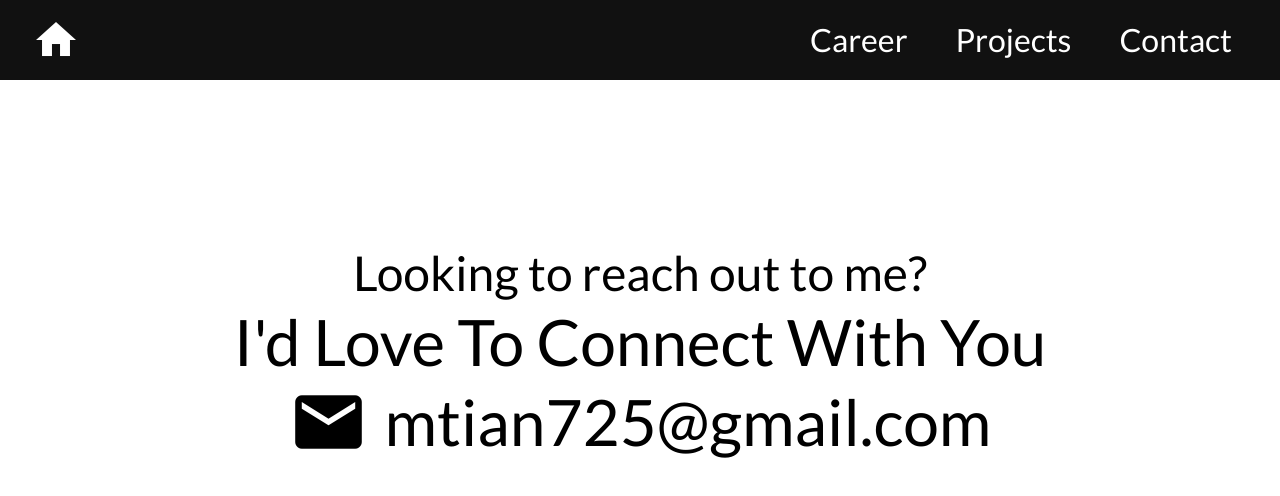
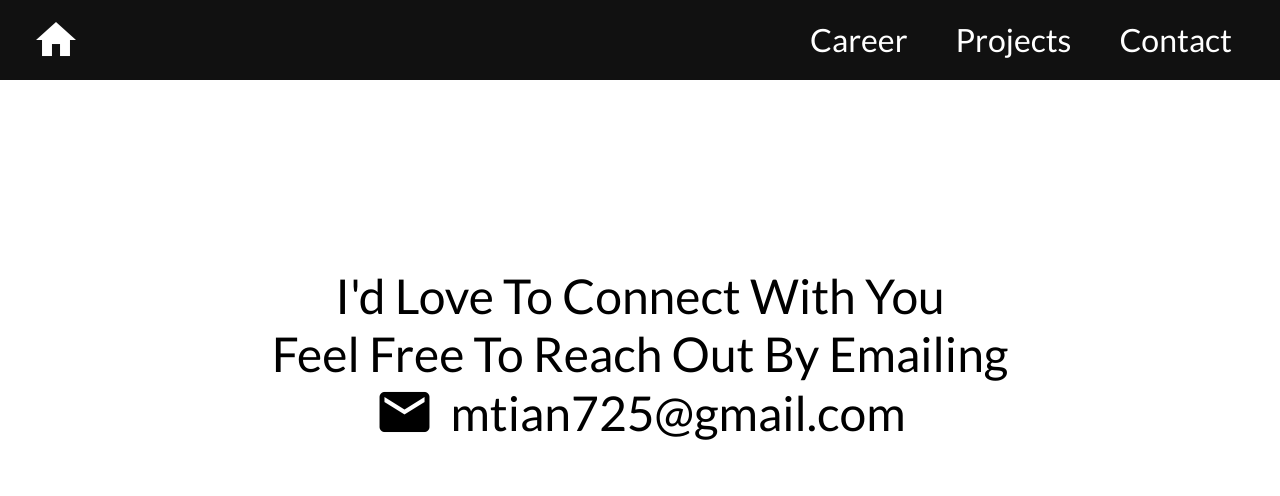
Before and after one commit to mtian725/merricktian.github.io, a React (Create React App) app: page /Contact in a window 1280 px wide. Shown: the top 496 px of the page. Built offline with nearby package versions, Linux system fonts and the light colour scheme.

Commit message:
fix: made adjustments to home and contact in regards to feedback

```diff
--- a/src/contact/contact.scss
+++ b/src/contact/contact.scss
@@ -37,37 +37,34 @@
     font-family: "Lato", sans-serif;
   }
 
+  .title-one,
+  .title-two {
+    font-size: 48px;
+  }
+
   .title-one {
     margin-top: auto;
-    font-size: 48px;
     line-height: 58px;
   }
 
-  .title-two {
-    font-size: 64px;
-    line-height: 80px;
+  .title-one-sm,
+  .title-two-sm {
+    font-size: 24px;
   }
 
   .title-one-sm {
     margin-top: auto;
-    font-size: 24px;
     line-height: 29px;
   }
 
-  .title-two-sm {
-    font-size: 32px;
-    line-height: 40px;
+  .title-one-xs,
+  .title-two-xs {
+    font-size: 18px;
   }
 
   .title-one-xs {
     margin-top: auto;
-    font-size: 18px;
     line-height: 14.5px;
-  }
-
-  .title-two-xs {
-    font-size: 24px;
-    line-height: 30px;
   }
 
   // Right now justify-content: center is good enough, but
@@ -86,45 +83,39 @@
     }
 
     .icon {
-      font-size: 80px;
-      line-height: 80px;
+      font-size: 60px;
       margin-left: 16px;
       margin-right: 8px;
     }
 
     .icon-sm {
-      font-size: 40px;
-      line-height: 40px;
+      font-size: 30px;
       margin-left: 8px;
       margin-right: 4px;
     }
 
     .icon-xs {
       font-size: 20px;
-      line-height: 20px;
       margin-left: 8px;
       margin-right: 4px;
     }
 
     .contact-info {
-      font-size: 64px;
-      line-height: 80px;
+      font-size: 48px;
       font-family: "Lato", sans-serif;
       margin-left: 8px;
       margin-right: 16px;
     }
 
     .contact-info-sm {
-      font-size: 32px;
-      line-height: 40px;
+      font-size: 24px;
       font-family: "Lato", sans-serif;
       margin-left: 4px;
       margin-right: 8px;
     }
 
     .contact-info-xs {
-      font-size: 24px;
-      line-height: 30px;
+      font-size: 18px;
       font-family: "Lato", sans-serif;
       margin-left: 4px;
       margin-right: 8px;
--- a/src/contact/contact.tsx
+++ b/src/contact/contact.tsx
@@ -50,10 +50,8 @@ export default function Contact(props: {
     <div className="contact-container-helper">
       <div className="contact-container">
         <div className="title-box">
-          <div className={classNames.titleOne}>Looking to reach out to me?</div>
-          <div className={classNames.titleTwo}>
-            I'd Love To Connect With You
-          </div>
+          <div className={classNames.titleOne}>I'd Love To Connect With You</div>
+          <div className={classNames.titleTwo}>Feel Free To Reach Out By Emailing</div>
         </div>
 
         <div className="contact-content-container">
--- a/src/home/home.tsx
+++ b/src/home/home.tsx
@@ -21,8 +21,8 @@ export default function Home(props: {
         <div className="name">Hey There!</div>
         <div className="name">I'm Merrick Tian</div>
         <div className="intro">
-          A aspiring fullstack developer, and responsible for many silly
-          projects
+          A new grad currently pursing a career in full stack and software engineering, and responsible for some silly
+          projects.
         </div>
 
         <div className="home-line"></div>
--- a/src/projects/projectData.tsx
+++ b/src/projects/projectData.tsx
@@ -43,12 +43,13 @@ type projectItem = {
 
 export const projectData: projectItem[] = [
   {
-    name: "Personal Website",
+    name: "merricktian.me",
     image: Website,
     status: status.complete,
     tools: ["React.js", "TypeScript", "Sass"],
     description: `A personal website that acts as a portfolio. I plan to
-    periodically add to it to keep it up to date.`,
+    periodically add to it to keep it up to date. All my side projects
+    are recorded here as well. Thanks for visiting!`,
     links: {
       github: "https://github.com/mtian725/merricktian.github.io",
     },
```
Also changed, not shown: 1 other file (tests, documents, lock files or other folders).
